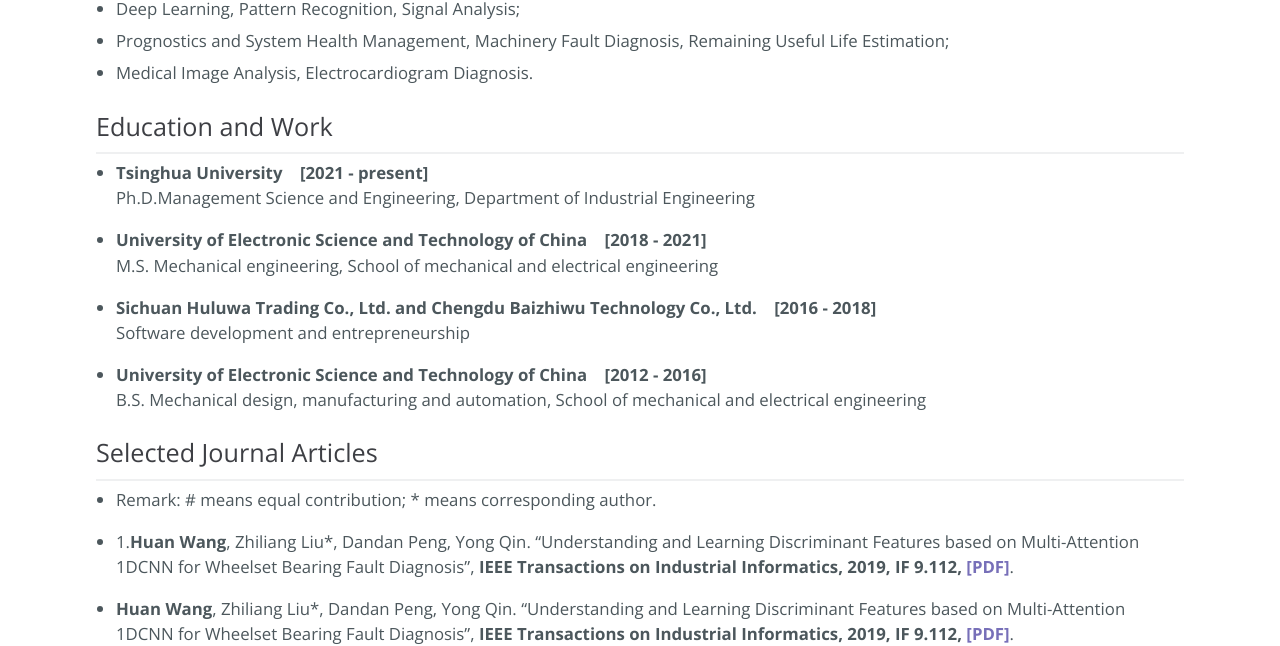
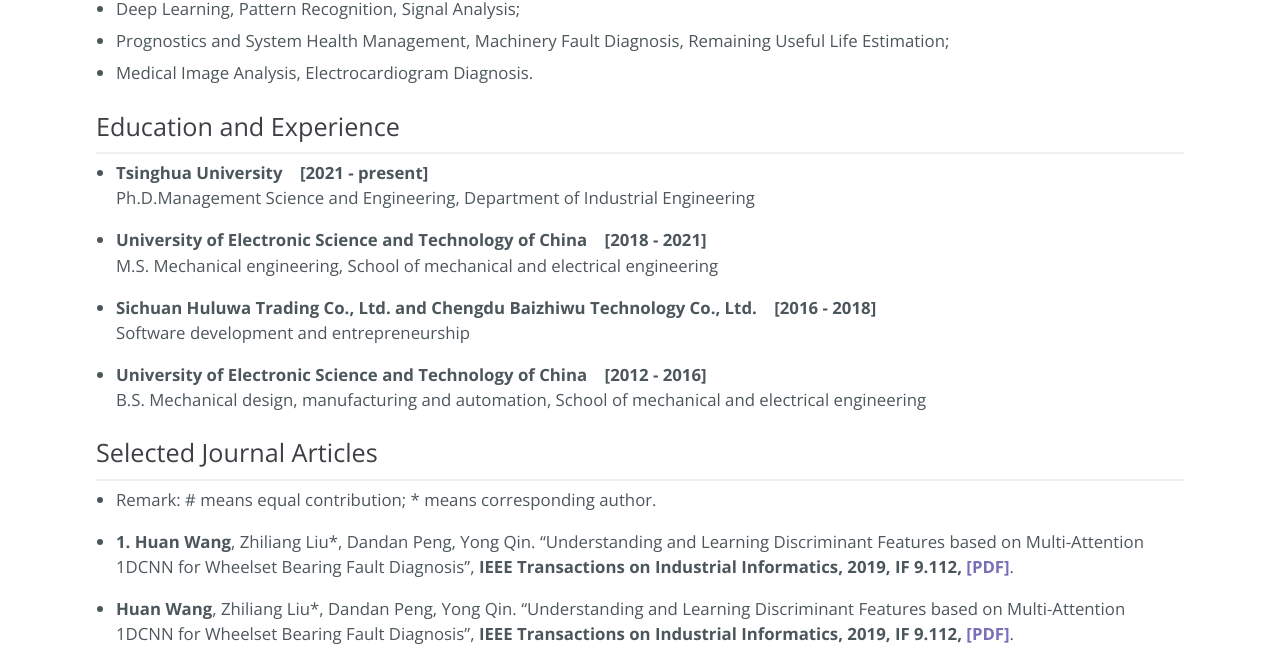
Before and after one commit to WH-HuanWang/WH-HuanWang.github.io, a Jekyll site: the page built from index.md, in a window 1280 px wide and 900 px high, scrolled down 452 px. Shown: the part 151-797 px from the top of the window. Built offline with Jekyll 4.4.1, drawn with Linux system fonts in a browser that asks for light colours.

Commit message:
Update index.md

```diff
--- a/index.md
+++ b/index.md
@@ -26,7 +26,7 @@ description: Let you know me and my research better.
 * Prognostics and System Health Management, Machinery Fault Diagnosis, Remaining Useful Life Estimation;
 * Medical Image Analysis, Electrocardiogram Diagnosis.
 
-## Education and Work
+## Education and Experience
 * * *
 * <b>Tsinghua University &nbsp;&nbsp;&nbsp;[2021 - present]</b>
 Ph.D.Management Science and Engineering, Department of Industrial Engineering
@@ -45,7 +45,7 @@ B.S. Mechanical design, manufacturing and automation, School of mechanical and e
 * * *
 * Remark: # means equal contribution; * means corresponding author.
 
-* 1.<b>Huan Wang</b>, Zhiliang Liu*, Dandan Peng, Yong Qin. "Understanding and Learning Discriminant Features based on Multi-Attention 1DCNN for Wheelset Bearing Fault Diagnosis", <b>IEEE Transactions on Industrial Informatics, 2019, IF 9.112, [[PDF]](https://ieeexplore.ieee.org/stamp/stamp.jsp?tp=&arnumber=8911240)</b>.
+* <b>1. Huan Wang</b>, Zhiliang Liu*, Dandan Peng, Yong Qin. "Understanding and Learning Discriminant Features based on Multi-Attention 1DCNN for Wheelset Bearing Fault Diagnosis", <b>IEEE Transactions on Industrial Informatics, 2019, IF 9.112, [[PDF]](https://ieeexplore.ieee.org/stamp/stamp.jsp?tp=&arnumber=8911240)</b>.
 
 
 
```
